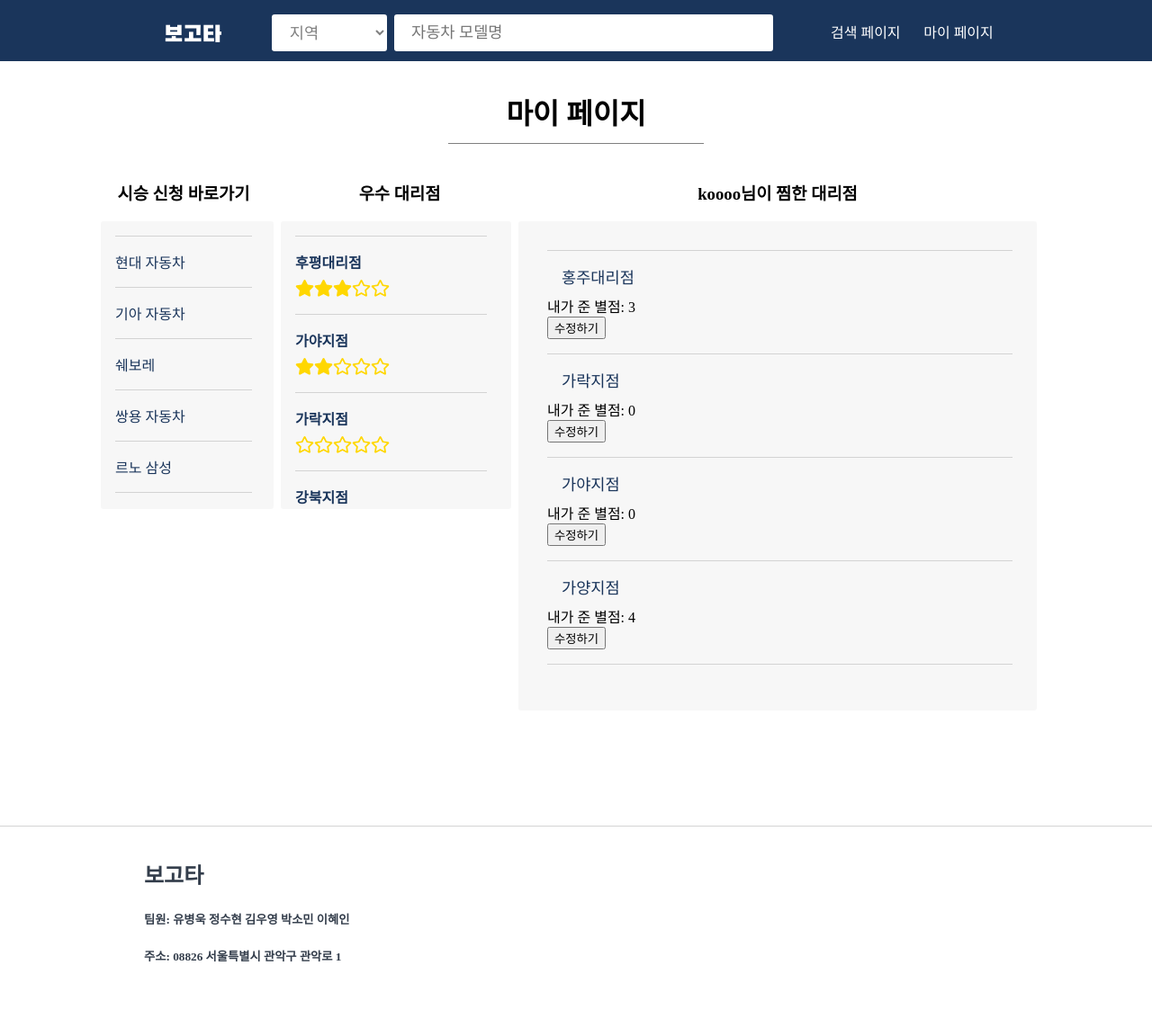
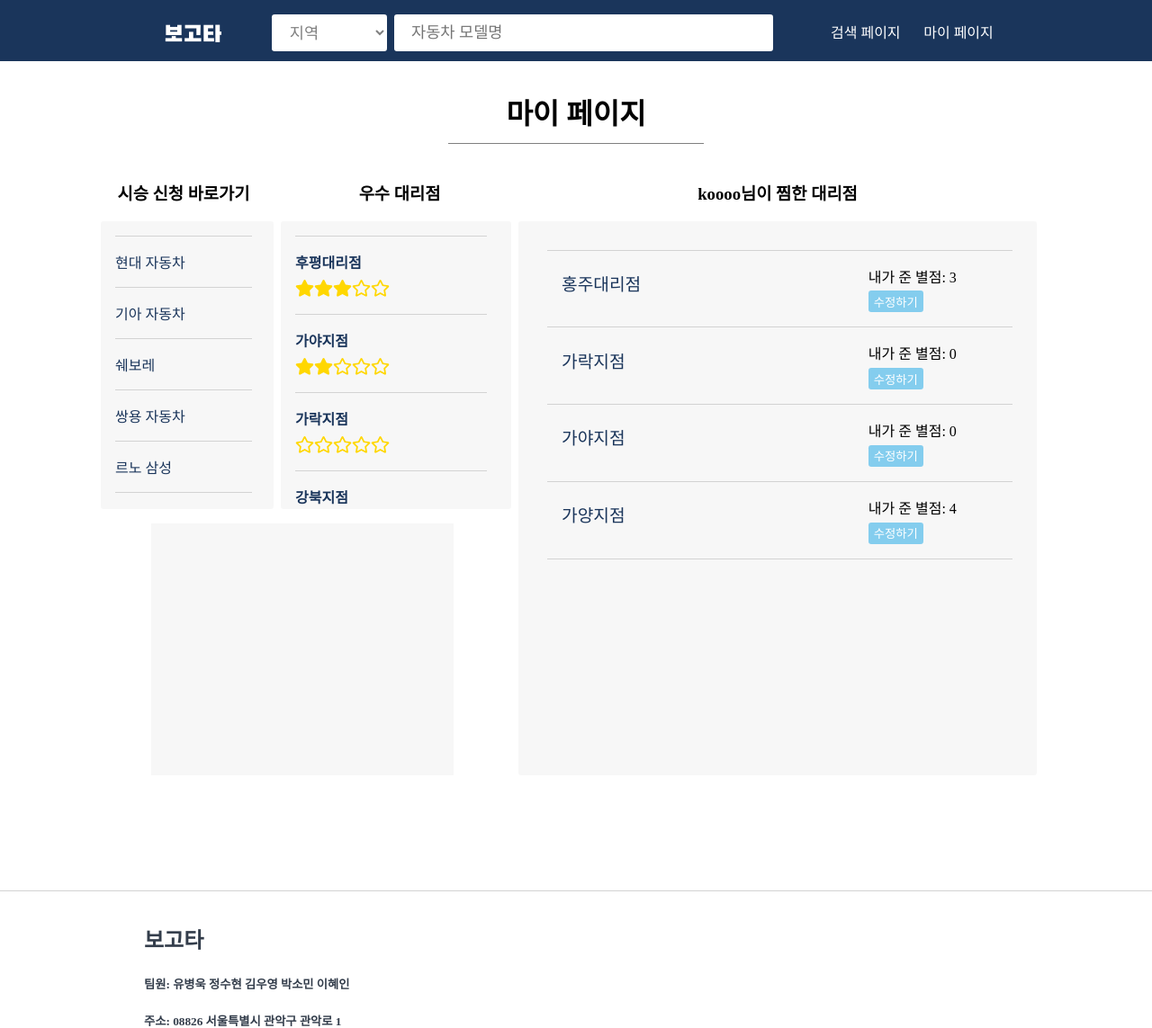
Before and after one commit to pirogramming/Show_me_the_CAR, a Django app: page /users/mypage/ in a window 1280 px wide; the page is wider, and only the part inside the window is pictured. Shown: the top 1143 px of that part at 90% size. Before the commit the page ends 1069 px from the top of that part, so only its background shows below. Run offline with Django 3.2, Linux system fonts and the light colour scheme; a user stored in the database is signed in; data comes from the database, SQL or seed files in the repository; both versions use the stored data as it was after the commit; parts of the project's set-up code (start-up, migrations or seed data) failed here and were passed over; some libraries are stand-ins or nearby versions.

Commit message:
layout done

```diff
--- a/shops/views.py
+++ b/shops/views.py
@@ -1,7 +1,7 @@
 from django.shortcuts import render, get_object_or_404, redirect
 from django.views.generic import ListView, DetailView, View
 from django.views.decorators.http import require_POST
-from django.core.paginator import Paginator
+from django.core.paginator import Paginator, PageNotAnInteger, EmptyPage
 from django.urls import reverse
 from django.http import Http404, JsonResponse
 from . import forms
@@ -39,7 +39,7 @@ class ShopSearchView(View):
 
                 qs = shops_models.Shop.objects.filter(**filter_args).order_by("created")
 
-                paginator = Paginator(qs, 30, orphans=5)
+                paginator = Paginator(qs, 20, orphans=5)
 
                 page = request.GET.get("/?page", 1)
 
@@ -55,6 +55,7 @@ class ShopSearchView(View):
             "shops": shops,
             "query": query,
         }
+
         return render(request, "shops/search_main.html", context=context)
 
 
--- a/static/styles/mypage.css
+++ b/static/styles/mypage.css
@@ -20,7 +20,7 @@
     text-align: center;
 }
 
-.left__container {
+.link__ranking__container {
     display: flex;
     justify-content: space-evenly;
 }
@@ -96,8 +96,16 @@
     width: 95%;
 }
 
+.ad__banner {
+    background-color: rgba(229, 229, 229, 0.3);
+    margin-left: 4.5rem;
+    margin-top: 1rem;
+    width: 336px;
+    height: 280px;
+}
+
 .right__container {
-    height: 30rem;
+    height: 34.5rem;
     width: 34rem;
     border-radius: 0.2rem;
     background-color: rgba(229, 229, 229, 0.3);
@@ -120,6 +128,12 @@
     width: 95%;
 }
 
+.right__shop__container {
+    display: flex;
+    justify-content: space-between;
+    align-items: center;
+}
+
 .my_rating {
     font-size: 1rem;
     margin-left: 1rem;
@@ -128,17 +142,46 @@
 
 .right__container__shop__name {
     margin-bottom: 0.5rem;
+    width: 10rem;
+    height: 2rem;
 }
 
 .right__container__shop__name a {
     color: rgb(26, 53, 91);
     text-decoration: none;
-    font-size: 1.1rem;
+    font-size: 1.2rem;
     margin-left: 1rem;
+    line-height: 2rem;
 }
 
 .right__container form {
     margin-left: 1rem;
+}
+
+.rating__container {
+    width: 10rem;
+}
+
+.rating__form {
+    margin-bottom: 1rem;
+}
+
+.rating__container button {
+    border: none;
+    background-color: #84cdee;
+    color: white;
+    border-radius: 0.2rem;
+    height: 1.5rem;
+    margin-top: 0.3rem;
+}
+
+.rating__form button {
+    background-color: gold;
+    height: 1.5rem;
+}
+
+.rating__container form {
+    margin-left: 0;
 }
 
 /* Turn on custom 8px wide scrollbar */
--- a/templates/base.html
+++ b/templates/base.html
@@ -81,9 +81,15 @@
 
 {# Load javascript #}
 
-   <script src="{% static 'js/main.js' %}"></script>
-   {% comment %} <script src="{% static 'widgets' %}"></script> {% endcomment %}
-   {% block javascript %}
-   {% endblock %}
+    {# infinite scroll #}
+    <script src="{% static 'js/jquery-3.1.1.min.js' %}"></script>
+    <script src="{% static 'js/jquery.waypoints.min.js' %}"></script>
+    <script src="{% static 'js/infinite.min.js' %}"></script>
+
+    {# main javascript #}
+    <script src="{% static 'js/main.js' %}"></script>
+    {% comment %} <script src="{% static 'widgets' %}"></script> {% endcomment %}
+    {% block javascript %}
+    {% endblock %}
 </body>
 </html>
--- a/templates/users/mypage.html
+++ b/templates/users/mypage.html
@@ -28,6 +28,7 @@
     <!--Liked shops list-->
     <div class="main__container">
         <div class="left__container">
+        <div class="link__ranking__container">
             <div class="brand__link__wrapper">
                 <h3>시승 신청 바로가기</h3>
                 <div class="brand__link__container">
@@ -63,31 +64,35 @@
                 </div>
             </div>
         </div>
+            <!--ad banner-->
+            <div class="ad__banner">
+            </div>
+        </div>
         <div class="right__container__wrapper">
             <h3>{{ user.username }}님이 찜한 대리점</h3>
             <div class="right__container">
                 {% for like_shop in like_shops %}
-                    <div>
+                    <div class="right__shop__container">
                         <div class="right__container__shop__name">
                             <a href="{% url 'shops:shop_detail' id=like_shop.id %}">{{ like_shop.name }}</a>
                         </div>
-                        <form id="jsForm{{like_shop.id}}" action="" onsubmit="clickRate(shop_id={{like_shop.id}}, url='{% url 'users:rate_shop_ajax' %}', event)" style="display: none;">
-                            {% csrf_token %}
-                            <input type="hidden" name="shop_id" value="{{ like_shop.id }}"/>
-                            {{ rating_form.as_table }}
-                            <button class="jsRateBtn" type="submit">평가하기</button>
-                        </form>
-                        <div>내가 준 별점: <span id="jsMyRating{{like_shop.id}}">{{like_shop.ratings.all|get_shop_rating:user}}</span></div>
-                        <button onclick="clickEditRating(shop_id={{like_shop.id}}, event)" id="jsEditRating{{like_shop.id}}">수정하기</button>
-                        <button onclick="clickCancelEditRating(shop_id={{like_shop.id}}, event)" id="jsCancelEditRating{{like_shop.id}}" style="display: none;">취소</button>
+                        <div class="rating__container">
+                            <form class="rating__form " id="jsForm{{like_shop.id}}" action="" onsubmit="clickRate(shop_id={{like_shop.id}}, url='{% url 'users:rate_shop_ajax' %}', event)" style="display: none;">
+                                {% csrf_token %}
+                                <input type="hidden" name="shop_id" value="{{ like_shop.id }}"/>
+                                {{ rating_form.as_table }} <br />
+                                <button class="jsRateBtn rate_button" type="submit">별점 주기</button>
+                            </form>
+                            <div>내가 준 별점: <span id="jsMyRating{{like_shop.id}}">{{like_shop.ratings.all|get_shop_rating:user}}</span></div>
+                            <button class="edit_button" onclick="clickEditRating(shop_id={{like_shop.id}}, event)" id="jsEditRating{{like_shop.id}}">수정하기</button>
+                            <button class="cancel_button" onclick="clickCancelEditRating(shop_id={{like_shop.id}}, event)" id="jsCancelEditRating{{like_shop.id}}" style="display: none;">취소</button>
+                        </div>
                     </div>
                 {% endfor %}
             </div>
         </div>
     </div>
-    <!--ad banner-->
-    <div class="search__banner">
-    </div>
+
 {% endblock %}
 {% block footer %}
     {% include "partials/footer.html" %}
```
Also changed, not shown: static/styles/search_main.css (+4 -4 lines), templates/shops/search_main.html (+0 -12 lines), db.sqlite3.
